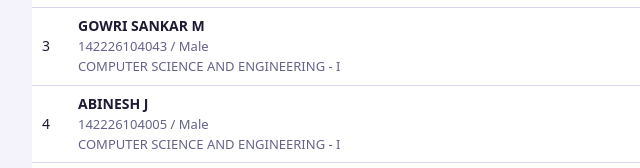
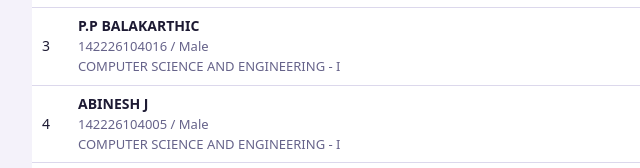
Before and after one commit to Karnesh-Raja/Mystic-Summit-Registration, a plain HTML site: page registrations/Mystic-Summit-Vortech- (2) - Abinav R.html in a window 1280 px wide. Shown: the part 510-678 px from the top of the page, 248-888 px from the left. Drawn offline with Linux system fonts and the light colour scheme.

Commit message:
Update team member details in registration HTML

```diff
--- a/registrations/Mystic-Summit-Vortech- (2) - Abinav R.html
+++ b/registrations/Mystic-Summit-Vortech- (2) - Abinav R.html
@@ -11,5 +11,5 @@ table{border-collapse:collapse;width:100%;background:var(--card)}.s{color:var(--
 <h1>Mystic Summit</h1><p class="m">Smart India Hackathon 2026 internal registration. Registered on 16 Nov 2026, 8:37 pm.</p>
 <div class="c"><dl><dt>Team</dt><dd>Vortech</dd><dt>Faculty mentor</dt><dd>Dr. M. Chithra – FYCC and Assistant Professor (Sr. G)</dd></dl></div>
 <div class="c"><dl><dt>Problem statement</dt><dd>SIH26204 Student Innovation-A solution/idea that can boost the current situation of the tourism industries including hotels, travel and others.</dd><dt>Category</dt><dd>Travel &amp; Tourism</dd></dl></div>
-<div class="w"><table><thead><tr><th>#</th><th>Team members</th></tr></thead><tbody><tr><td>1</td><td><b>R ABINAV</b> (leader)<br/><span class="s">142226104004 / Male<br/>COMPUTER SCIENCE AND ENGINEERING - I</span></td></tr><tr><td>2</td><td><b>CHIKLETHAN K S</b><br/><span class="s">142226104021 / Male<br/>COMPUTER SCIENCE AND ENGINEERING - I</span></td></tr><tr><td>3</td><td><b>GOWRI SANKAR M</b><br/><span class="s">142226104043 / Male<br/>COMPUTER SCIENCE AND ENGINEERING - I</span></td></tr><tr><td>4</td><td><b>ABINESH J</b><br/><span class="s">142226104005 / Male<br/>COMPUTER SCIENCE AND ENGINEERING - I</span></td></tr><tr><td>5</td><td><b>ASHWIN KUMAAR K S</b><br/><span class="s">142226104014 / Male<br/>COMPUTER SCIENCE AND ENGINEERING - I</span></td></tr><tr><td>6</td><td><b>DEVADHARSHINI P</b><br/><span class="s">142226104024 / Female<br/>COMPUTER SCIENCE AND ENGINEERING - I</span></td></tr></tbody></table></div>
+<div class="w"><table><thead><tr><th>#</th><th>Team members</th></tr></thead><tbody><tr><td>1</td><td><b>R ABINAV</b> (leader)<br/><span class="s">142226104004 / Male<br/>COMPUTER SCIENCE AND ENGINEERING - I</span></td></tr><tr><td>2</td><td><b>CHIKLETHAN K S</b><br/><span class="s">142226104021 / Male<br/>COMPUTER SCIENCE AND ENGINEERING - I</span></td></tr><tr><td>3</td><td><b>P.P BALAKARTHIC</b><br/><span class="s">142226104016 / Male<br/>COMPUTER SCIENCE AND ENGINEERING - I</span></td></tr><tr><td>4</td><td><b>ABINESH J</b><br/><span class="s">142226104005 / Male<br/>COMPUTER SCIENCE AND ENGINEERING - I</span></td></tr><tr><td>5</td><td><b>ASHWIN KUMAAR K S</b><br/><span class="s">142226104014 / Male<br/>COMPUTER SCIENCE AND ENGINEERING - I</span></td></tr><tr><td>6</td><td><b>DEVADHARSHINI P</b><br/><span class="s">142226104024 / Female<br/>COMPUTER SCIENCE AND ENGINEERING - I</span></td></tr></tbody></table></div>
 </main></body></html>
```
